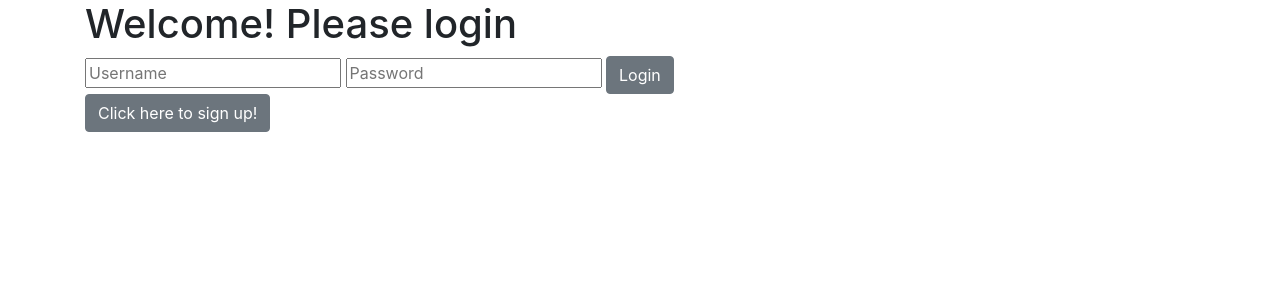
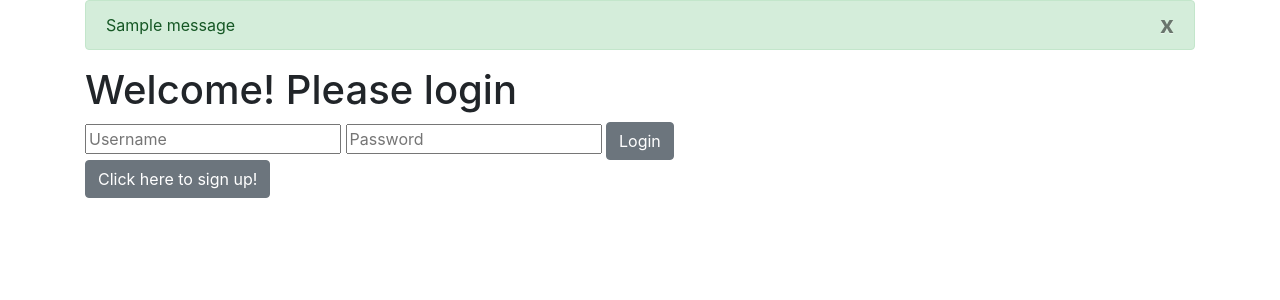
Before and after one commit to quadros2/fitnessWebsite, a Flask app: page / in a window 1280 px wide. Shown: the top 300 px of the page. Run offline with Flask 2, Linux system fonts and the light colour scheme; one stand-in notice (Sample message) is shown; some libraries are stand-ins or nearby versions.

Commit message:
Add GET method to food route and Flash message for login html

```diff
--- a/app.py
+++ b/app.py
@@ -32,7 +32,7 @@ def init_connect_engine():
 engine = init_connect_engine()
 conn = engine.connect()
 #chan
-@app.route('/food', methods=['POST'])
+@app.route('/food', methods=['POST', 'GET'])
 def food():
     #grabbing parameters from login page
     username = request.args.get('username')
@@ -117,7 +117,7 @@ def login():
     # check if username and password combo exists SELECT count(*) FROM Users WHERE username = (%s) AND  password = (%s)
     sql1 = "SELECT * FROM Users WHERE username = \"{}\" AND password = \"{}\"".format(username, password)
     if len(conn.execute(sql1).fetchall()) == 0:
-        flash("NOPE")
+        flash("NOPE", category='success')
         return redirect(url_for('chandrachur'))
     else:
         #pass username and password params to the food URL
--- a/templates/login.html
+++ b/templates/login.html
@@ -7,6 +7,31 @@
   </head>
   <body>
     <div class="container">
+      {% with messages = get_flashed_messages(with_categories=True) %}
+
+                {% if messages %}
+
+                {% for category, message in messages %}
+
+                <div class="alert alert-{{ category }} alert-dismissable" role="alert">
+
+                    <button type="button" class="close" data-dismiss="alert" aria-label="close">
+
+                        <span aria-hidden="true">x</span>
+
+                    </button>
+
+
+                {{message}}
+
+
+                </div>
+
+
+                {% endfor %}
+
+                {% endif %}
+                {% endwith %}
       <h1>Welcome! Please login</h1>
       <form method="post" action="http://localhost:5000/login">
         <input type="text" placeholder="Username" name="username" id="username">
```
